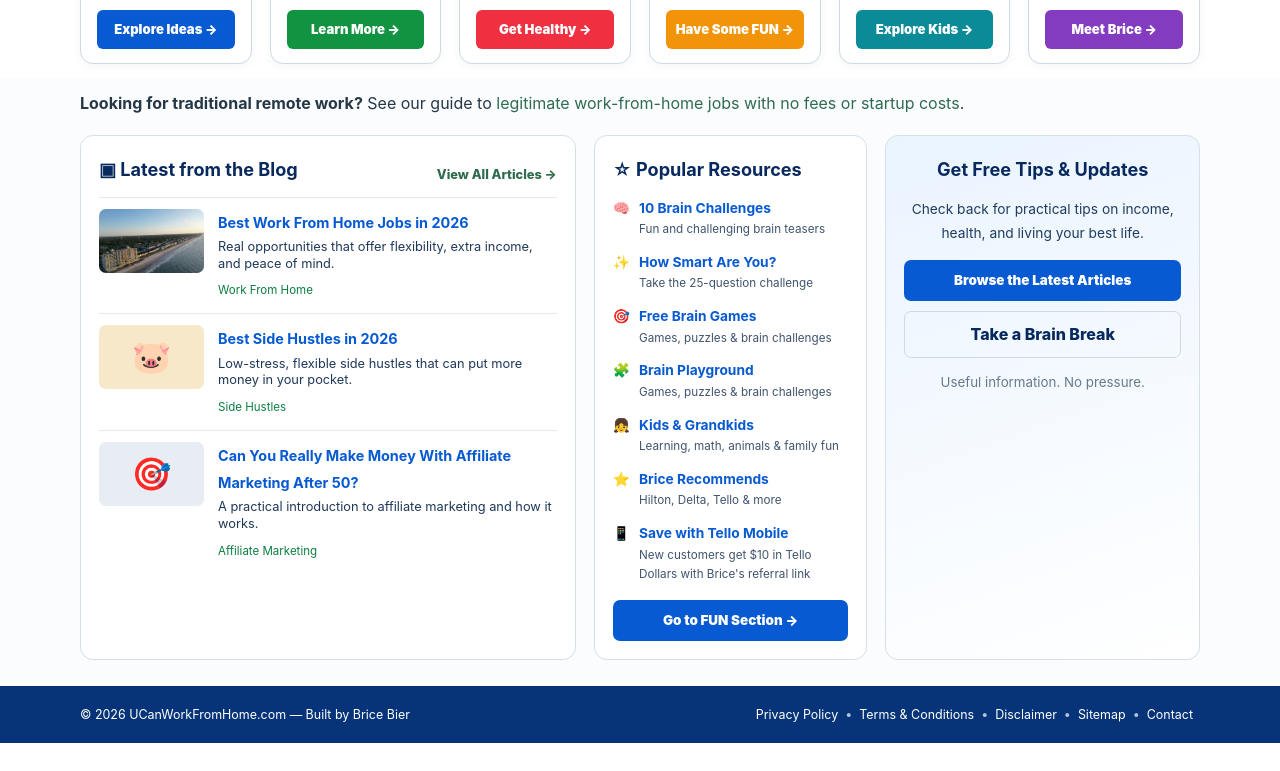
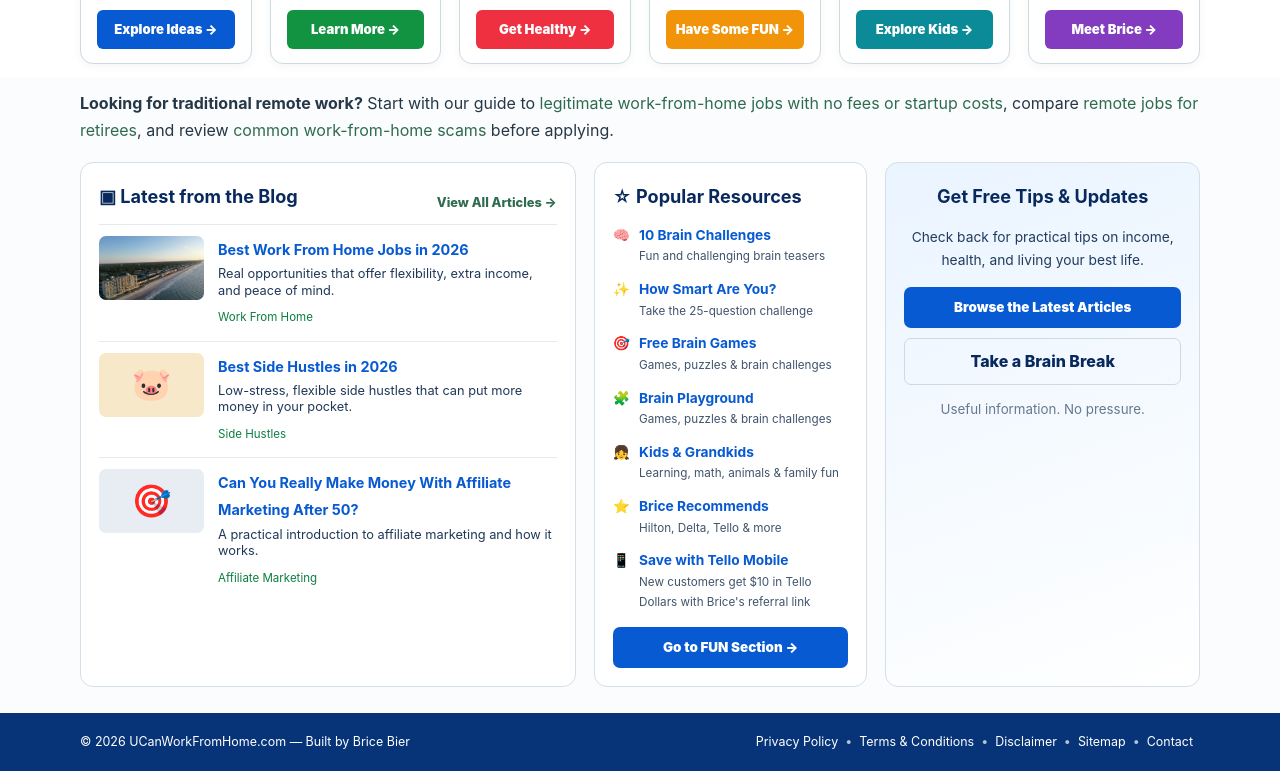
Before and after one commit to BriceKBier/Livegood-Affiliate, a plain HTML site: page index.html in a window 1280 px wide. Shown: the part 876-1647 px from the top of the page. Before the commit the page ends 1619 px from the top, so only its background shows below. Drawn offline with Linux system fonts and the light colour scheme.

Commit message:
Add contextual homepage links to retiree work and scam prevention guides

```diff
--- a/index.html
+++ b/index.html
@@ -73,7 +73,7 @@
   <a class="v58-card c-purple" href="about.html"><div class="v58-card-img img-about"><span class="v58-round">♙</span></div><div class="v58-card-body"><h2>About Brice</h2><p>My background, experience, and why I built this site to help others.</p><span class="v58-card-btn">Meet Brice →</span></div></a>
 </div></section>
 
-<section class="v58-bottom"><div class="container" style="padding-bottom:18px"><p style="margin:0"><strong>Looking for traditional remote work?</strong> See our guide to <a href="legitimate-work-from-home-jobs-no-fees.html">legitimate work-from-home jobs with no fees or startup costs</a>.</p></div><div class="container v58-bottom-grid">
+<section class="v58-bottom"><div class="container" style="padding-bottom:18px"><p style="margin:0"><strong>Looking for traditional remote work?</strong> Start with our guide to <a href="legitimate-work-from-home-jobs-no-fees.html">legitimate work-from-home jobs with no fees or startup costs</a>, compare <a href="best-work-from-home-jobs-retirees-2026.html">remote jobs for retirees</a>, and review <a href="work-from-home-scams-to-avoid-2026.html">common work-from-home scams</a> before applying.</p></div><div class="container v58-bottom-grid">
   <div class="v58-panel v58-blog">
     <div class="v58-panel-head"><h2>▣ Latest from the Blog</h2><a href="blog.html">View All Articles →</a></div>
     <a class="v58-post" href="best-work-from-home-jobs-retirees-2026.html"><div class="v58-thumb th-work"></div><div><strong>Best Work From Home Jobs in 2026</strong><p>Real opportunities that offer flexibility, extra income, and peace of mind.</p><small>Work From Home</small></div></a>
```
